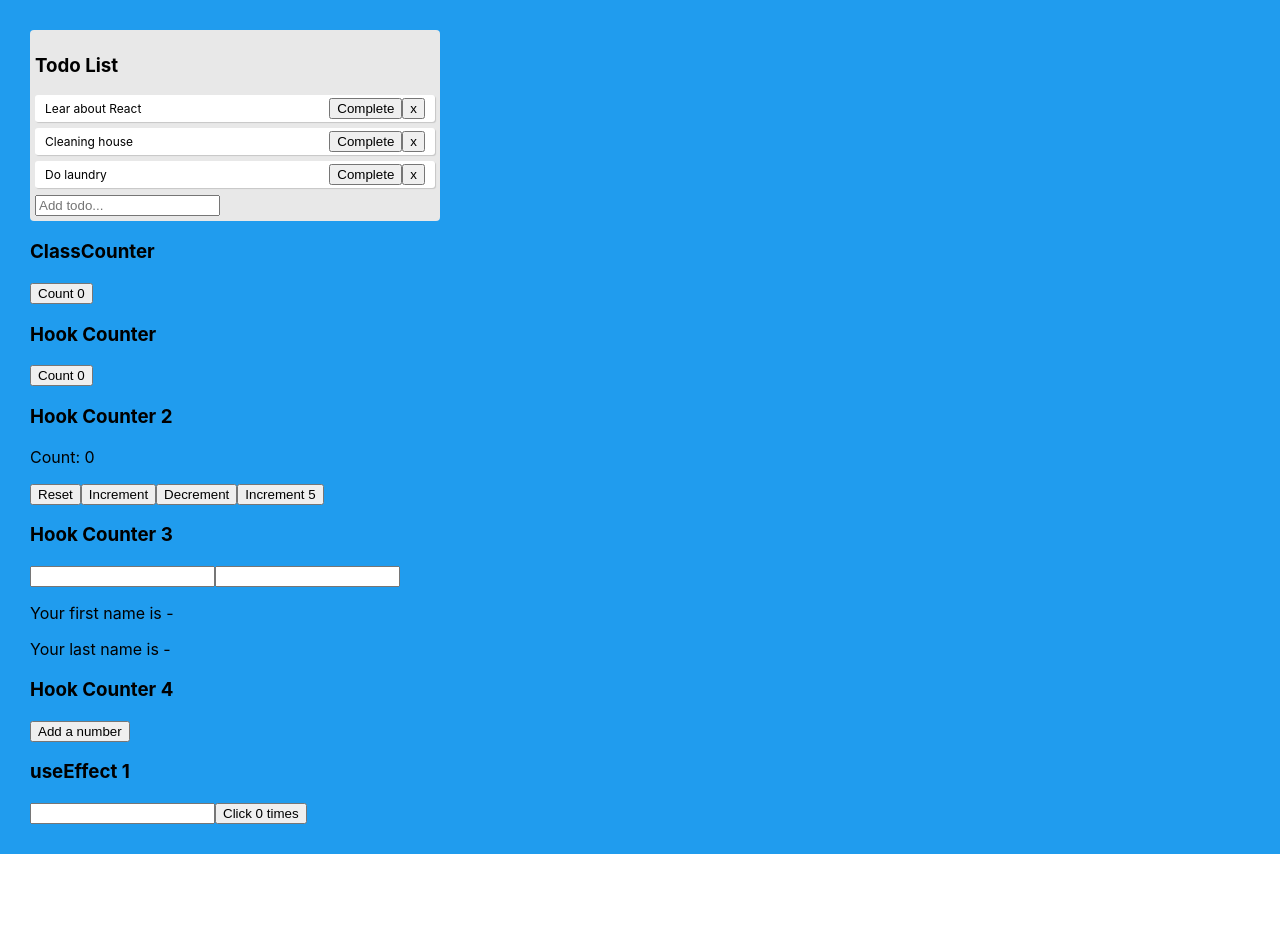
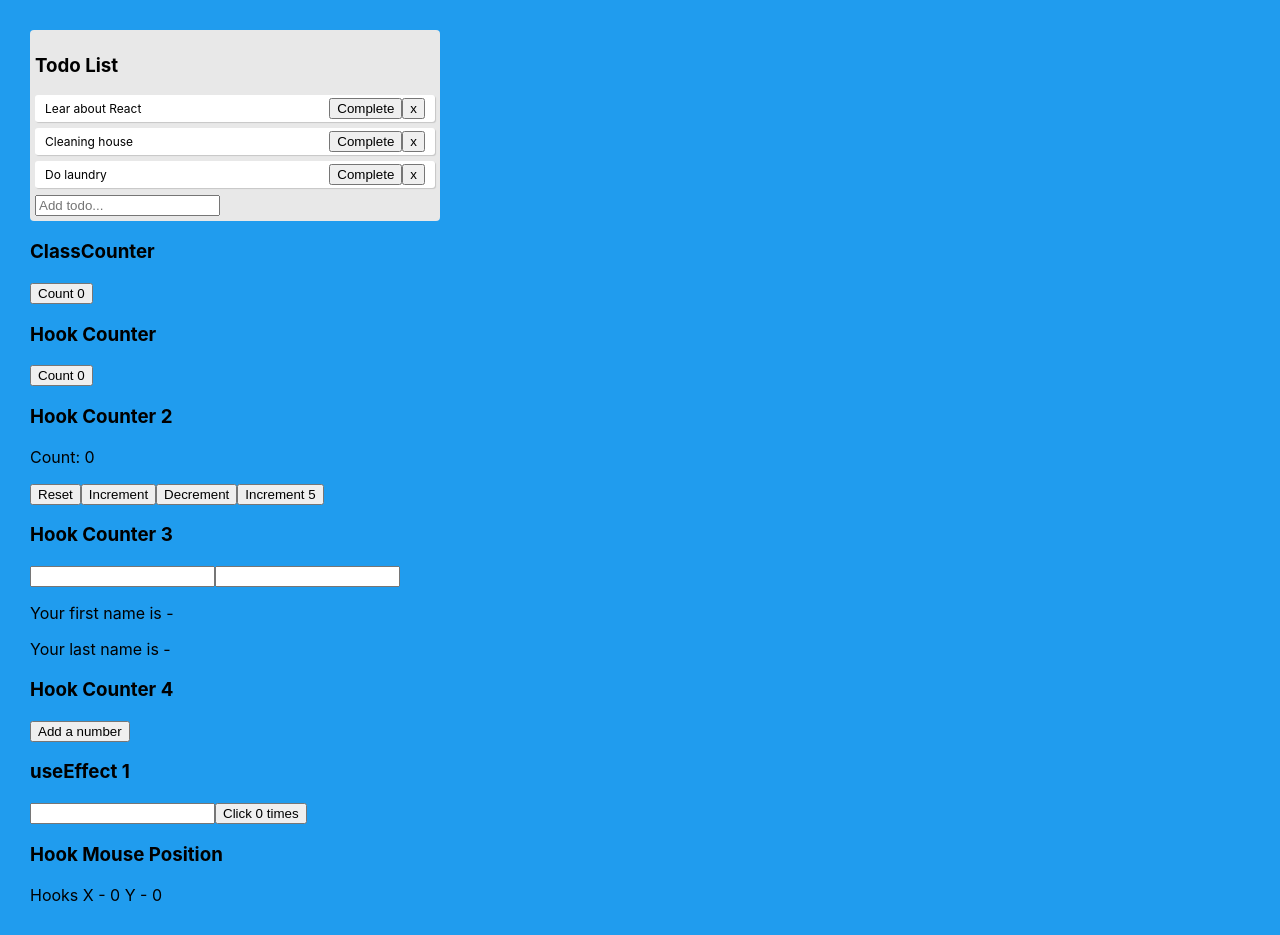
Before and after one commit to vchu22/react-hooks, a React (Create React App) app: page / in a window 1280 px wide. Before the commit the page ends 854 px from the top, so only its background shows below. Built offline with nearby package versions, Linux system fonts and the light colour scheme.

Commit message:
Run effects only once

```diff
--- a/src/App.js
+++ b/src/App.js
@@ -6,6 +6,7 @@
 import HookCounterThree from "./components/HookCounterThree";
 import HookCounterFour from "./components/HookCounterFour";
 import UseEffectOne from "./components/UseEffectOne";
+import HookMouse from "./components/HookMouse";
 
 function Todo({ todo, index, completeTodo, removeTodo }) {
   return (
@@ -99,6 +100,7 @@
         <HookCounterThree />
         <HookCounterFour />
         <UseEffectOne />
+        <HookMouse />
       </div>
     </div>
   );
--- /dev/null
+++ b/src/components/HookMouse.js
@@ -0,0 +1,27 @@
+import React, { useState, useEffect } from "react";
+
+function HookMouse() {
+  const [x, setX] = useState(0);
+  const [y, setY] = useState(0);
+  const logMousePosition = (e) => {
+    console.log("Mouse event");
+    setX(e.clientX);
+    setY(e.clientY);
+  };
+
+  useEffect(() => {
+    console.log("useEffect called");
+    window.addEventListener("mousedown", logMousePosition);
+  }, []); // use empty array to run effect only once without depending on any state
+
+  return (
+    <div>
+      <h3>Hook Mouse Position</h3>
+      <span>
+        Hooks X - {x} Y - {y}
+      </span>
+    </div>
+  );
+}
+
+export default HookMouse;
```
